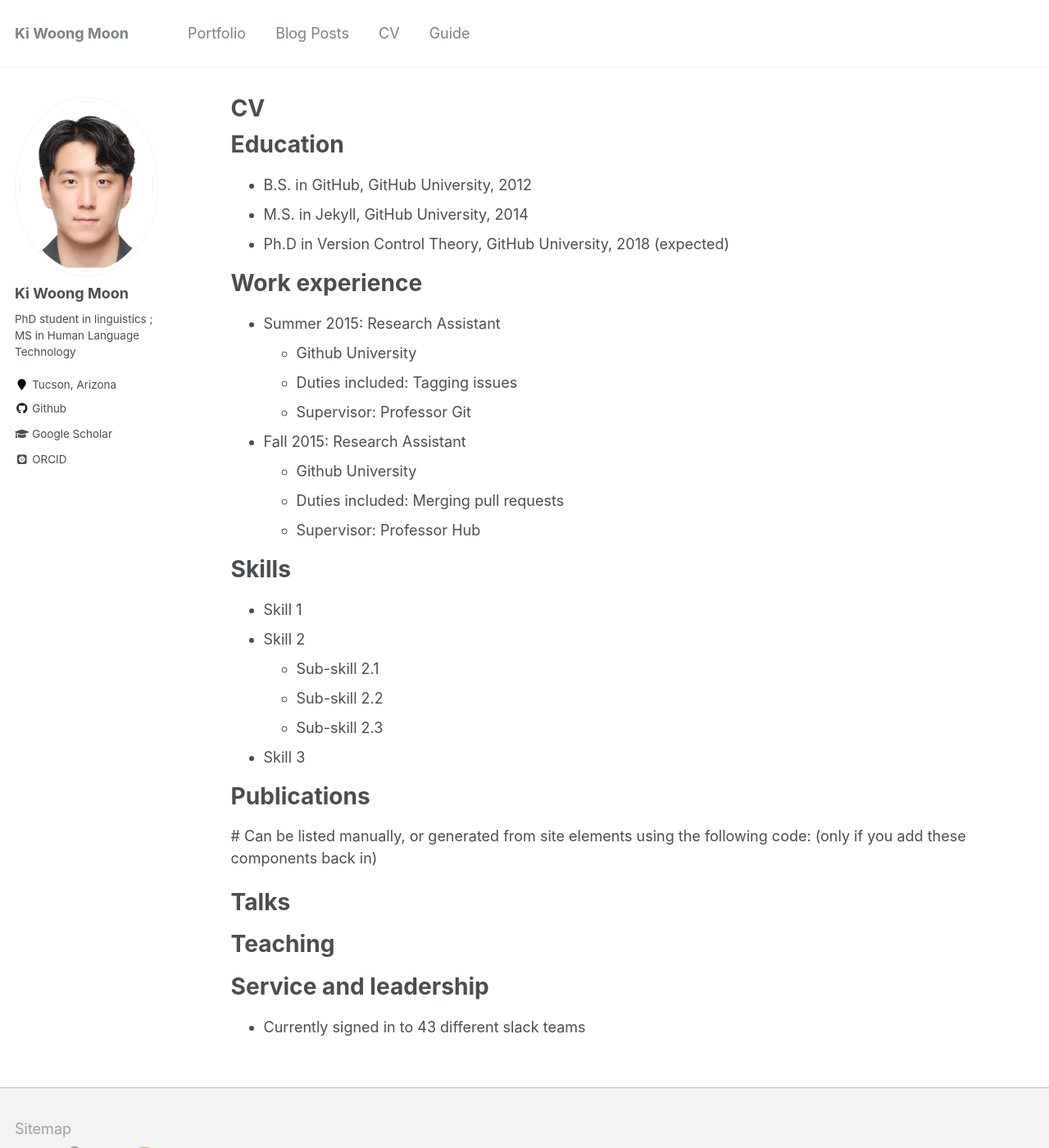
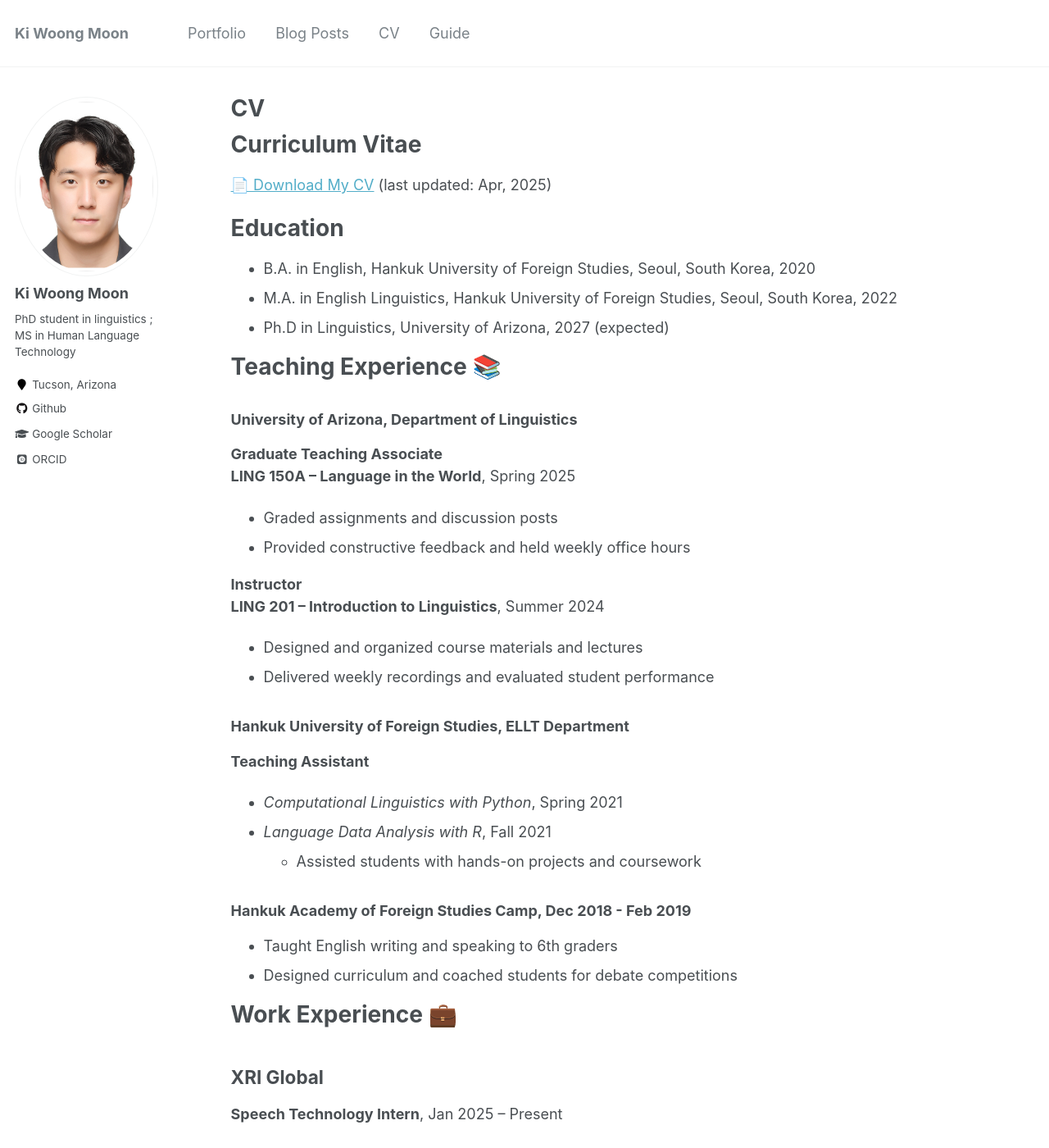
Before and after one commit to Ki-Woong95/Ki-Woong95.github.io, a Jekyll site: the page built from _pages/cv.md, in a window 1280 px wide and 1400 px high. Shown: the whole window at 82% size. Built offline with Jekyll 4.4.1, drawn with Linux system fonts in a browser that asks for light colours; some web fonts are replaced; some of the changed text lies outside the part shown.

Commit message:
Update cv.md

```diff
--- a/_pages/cv.md
+++ b/_pages/cv.md
@@ -6,55 +6,72 @@ author_profile: true
 redirect_from:
   - /resume
 ---
+# Curriculum Vitae
 
-{% include base_path %}
+[📄 Download My CV](/files/MKW_CV.pdf/) (last updated: Apr, 2025)
 
 Education
 ======
-* B.S. in GitHub, GitHub University, 2012
-* M.S. in Jekyll, GitHub University, 2014
-* Ph.D in Version Control Theory, GitHub University, 2018 (expected)
+* B.A. in English, Hankuk University of Foreign Studies, Seoul, South Korea, 2020
+* M.A. in English Linguistics, Hankuk University of Foreign Studies, Seoul, South Korea, 2022
+* Ph.D in Linguistics, University of Arizona, 2027 (expected)
 
-Work experience
-======
-* Summer 2015: Research Assistant
-  * Github University
-  * Duties included: Tagging issues
-  * Supervisor: Professor Git
+# Teaching Experience 📚
 
-* Fall 2015: Research Assistant
-  * Github University
-  * Duties included: Merging pull requests
-  * Supervisor: Professor Hub
+### **University of Arizona, Department of Linguistics**
+**Graduate Teaching Associate**
+**LING 150A – Language in the World**, Spring 2025
+- Graded assignments and discussion posts
+- Provided constructive feedback and held weekly office hours
 
-Skills
-======
-* Skill 1
-* Skill 2
-  * Sub-skill 2.1
-  * Sub-skill 2.2
-  * Sub-skill 2.3
-* Skill 3
+**Instructor**
+**LING 201 – Introduction to Linguistics**, Summer 2024
+- Designed and organized course materials and lectures
+- Delivered weekly recordings and evaluated student performance
 
-Publications
-======
-  # Can be listed manually, or generated from site elements using the following code: (only if you add these components back in)
-  <ul>{% for post in site.publications %}
-    {% include archive-single-cv.html %}
-  {% endfor %}</ul>
+### **Hankuk University of Foreign Studies, ELLT Department**
+**Teaching Assistant**
+- *Computational Linguistics with Python*, Spring 2021
+- *Language Data Analysis with R*, Fall 2021
+  - Assisted students with hands-on projects and coursework
 
-Talks
-======
-  <ul>{% for post in site.talks %}
-    {% include archive-single-talk-cv.html %}
-  {% endfor %}</ul>
 
-Teaching
-======
-  <ul>{% for post in site.teaching %}
-    {% include archive-single-cv.html %}
-  {% endfor %}</ul>
+### **Hankuk Academy of Foreign Studies Camp**, Dec 2018 - Feb 2019
+- Taught English writing and speaking to 6th graders
+- Designed curriculum and coached students for debate competitions
 
-Service and leadership
-======
-* Currently signed in to 43 different slack teams
+
+# Work Experience 💼
+
+## XRI Global
+**Speech Technology Intern**, Jan 2025 – Present
+- Collected and processed multilingual speech data
+- Fine-tuned ASR models for low-resource languages
+- Explored techniques including data augmentation and transfer learning
+
+## Hankuk University of Foreign Studies, ELLT Department
+**Head Assistant of the Department**, Aug 2020 – Feb 2022
+- Managed departmental responsibilities including graduation, internships, exchange programs, and course schedules
+
+
+# Research Experience 🔬
+
+## University of Arizona – Douglass Phonetics Lab
+**Graduate Research Assistant**, Aug 2022 – Jan 2025
+Supervisor: Dr. Natasha Warner
+- Organized lab meetings and conducted speech perception experiments
+- Analyzed acoustic and behavioral data using statistical methods
+
+## Electronics and Telecommunications Research Institute (ETRI), Korea
+**Research Assistant**, multiple projects between 2020–2021
+- Phoneme feature extraction for English-learning systems
+- Evaluation of non-native speech and error tagging
+- Built corpora for writing and speech assessment systems
+
+## Hyundai Motor Company
+**Research Assistant**, Feb 2021 – Nov 2021
+- Refined parallel corpora for improving machine translation systems
+
+## National Information Society Agency (NIA), Korea
+**Research Assistant**, Sep 2020 – Dec 2020
+- Constructed discourse-level NLP datasets for AI model training
```
